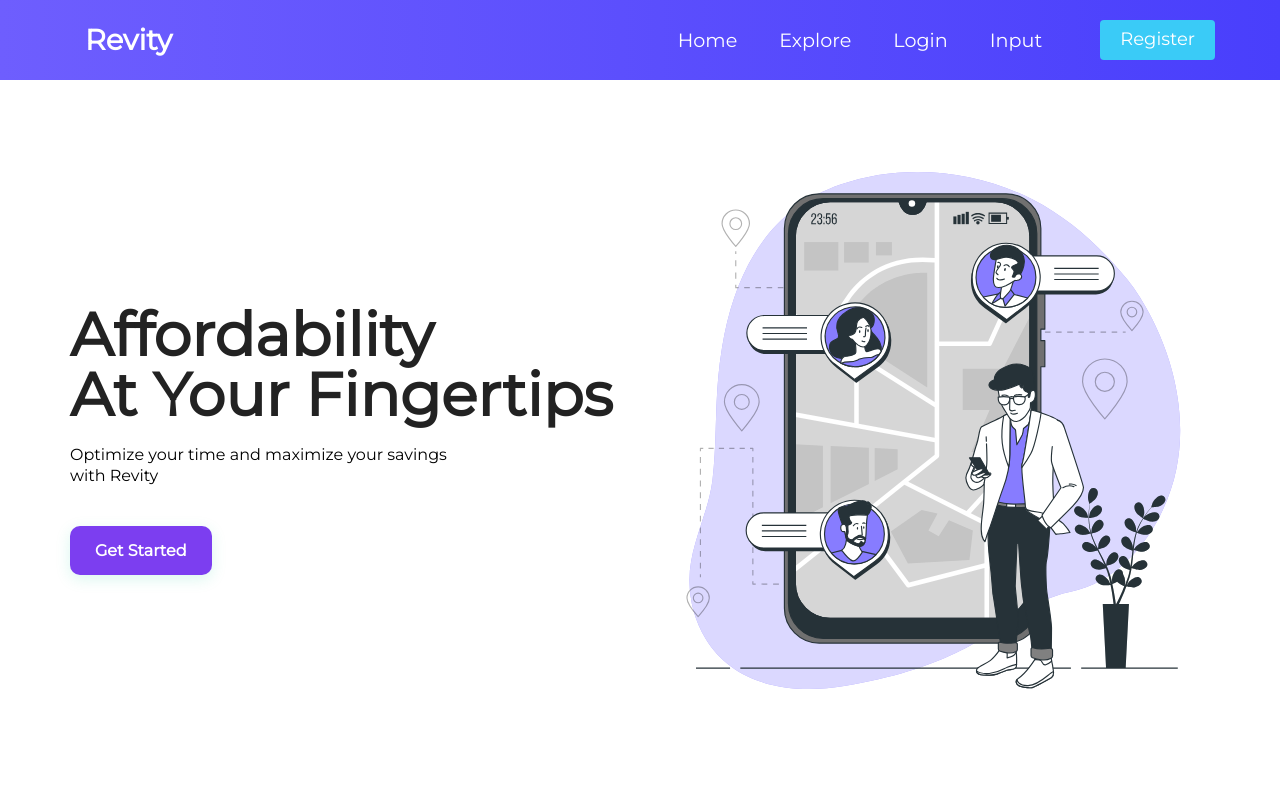
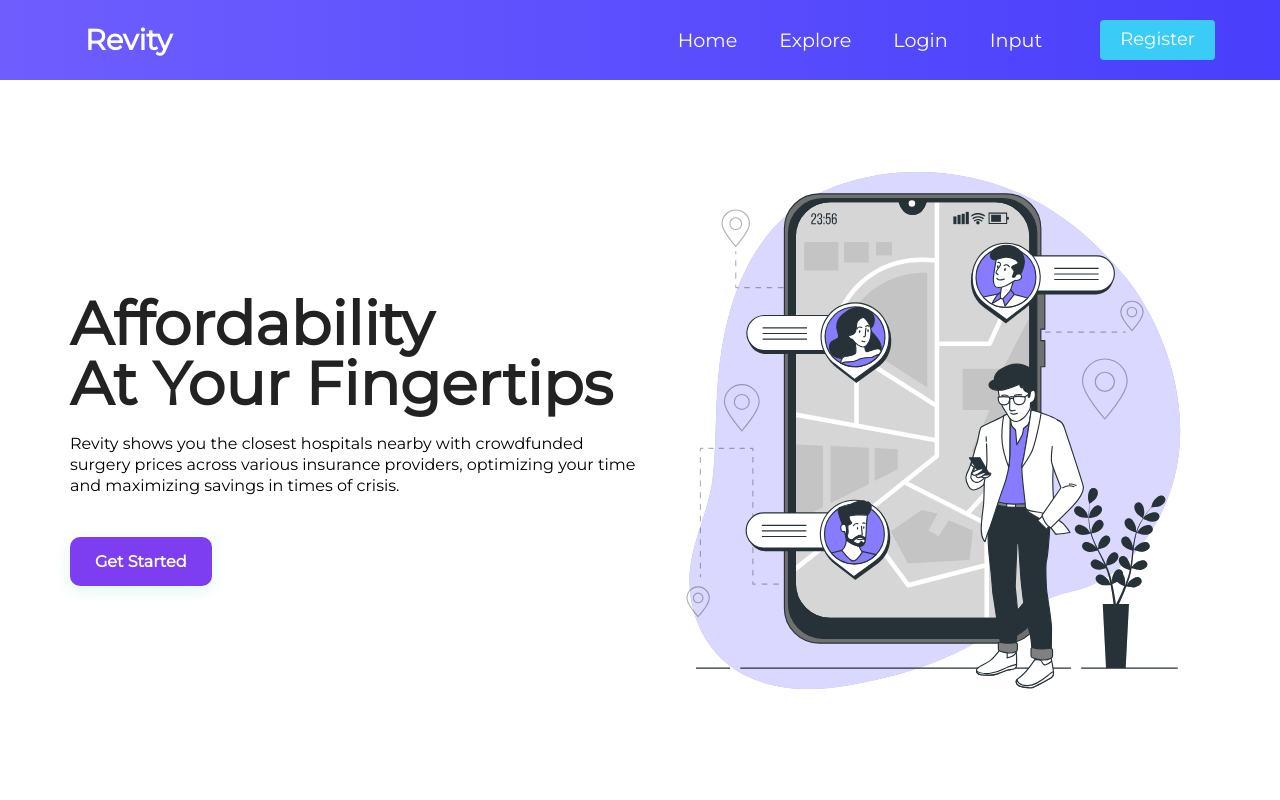
Before and after one commit to SamratSahoo/Revity, a React (Create React App) app in the folder frontend/: page / in a window 1280 px wide. Shown: the top 800 px of the page. Built offline with nearby package versions, Linux system fonts and the light colour scheme; what react-google-maps would draw is missing.

Commit message:
description on landing page

```diff
--- a/frontend/src/components/Body/Body.js
+++ b/frontend/src/components/Body/Body.js
@@ -9,8 +9,7 @@ const Body = () => {
                     <div class="col-left">
                         <h1>Affordability <br />
                             At Your Fingertips</h1>
-                        <p>Optimize your time and maximize your savings <br />
-                            with Revity</p>
+                        <p>Revity shows you the closest hospitals nearby with crowdfunded surgery prices across various insurance providers, optimizing your time and maximizing savings in times of crisis.</p>
                         <ul>
                         </ul>
                         <div class="btn-section d-flex">
```
